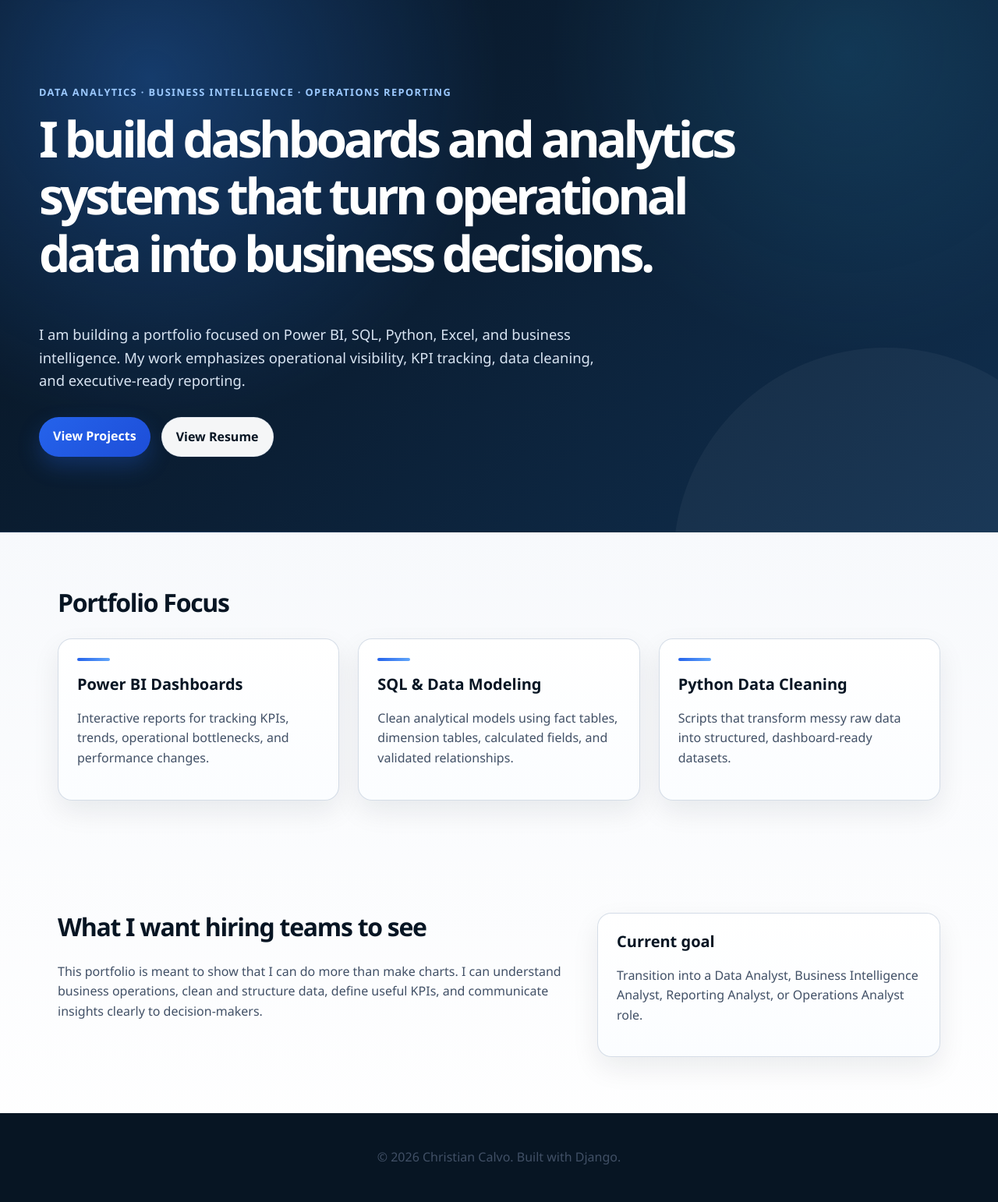
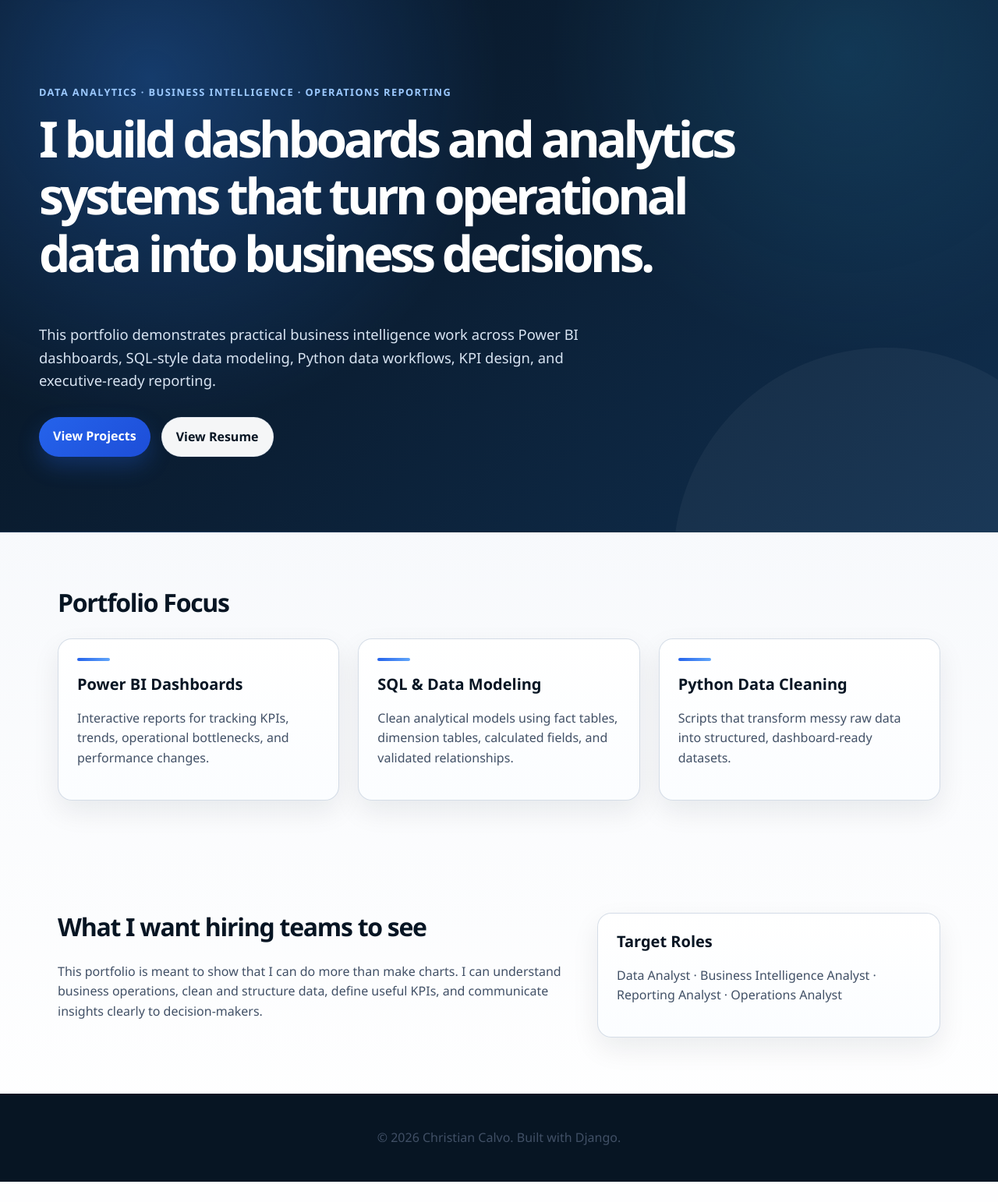
Before and after one commit to christianscalvo/website_03, a Django app: page / in a window 1280 px wide. Shown: the part 74-1616 px from the top of the page at 78% size. After the commit the page ends 1590 px from the top, so only its background shows below. Run offline with Django 5.2, Linux system fonts and the light colour scheme.

Commit message:
some updates

```diff
--- a/pages/templates/pages/home.html
+++ b/pages/templates/pages/home.html
@@ -10,8 +10,7 @@
         <h1>I build dashboards and analytics systems that turn operational data into business decisions.</h1>
 
         <p class="hero-text">
-            I am building a portfolio focused on Power BI, SQL, Python, Excel, and business intelligence.
-            My work emphasizes operational visibility, KPI tracking, data cleaning, and executive-ready reporting.
+            This portfolio demonstrates practical business intelligence work across Power BI dashboards, SQL-style data modeling, Python data workflows, KPI design, and executive-ready reporting.
         </p>
 
         <div class="hero-actions">
@@ -58,9 +57,9 @@
     </div>
 
     <div class="callout">
-        <h3>Current goal</h3>
+        <h3>Target Roles</h3>
         <p>
-            Transition into a Data Analyst, Business Intelligence Analyst, Reporting Analyst, or Operations Analyst role.
+            Data Analyst · Business Intelligence Analyst · Reporting Analyst · Operations Analyst
         </p>
     </div>
 </section>
--- a/pages/templates/pages/projects/koa_campgrounds_dashboard.html
+++ b/pages/templates/pages/projects/koa_campgrounds_dashboard.html
@@ -41,7 +41,9 @@
     <div class="case-study-warning">
         <strong>Portfolio note:</strong>
         This project page is designed to demonstrate business intelligence, financial reporting, and dashboard
-        development capability. Any public portfolio version should use sanitized, synthetic, or non-confidential data only.
+        development capability. Portfolio note: This project uses sanitized, synthetic financial data designed to
+        demonstrate business intelligence, financial reporting, and dashboard development capability. It does not
+        contain confidential client or proprietary business information.
     </div>
 </section>
 
```
Also changed, not shown: pages/templates/pages/resume.html (+29 -27 lines).
